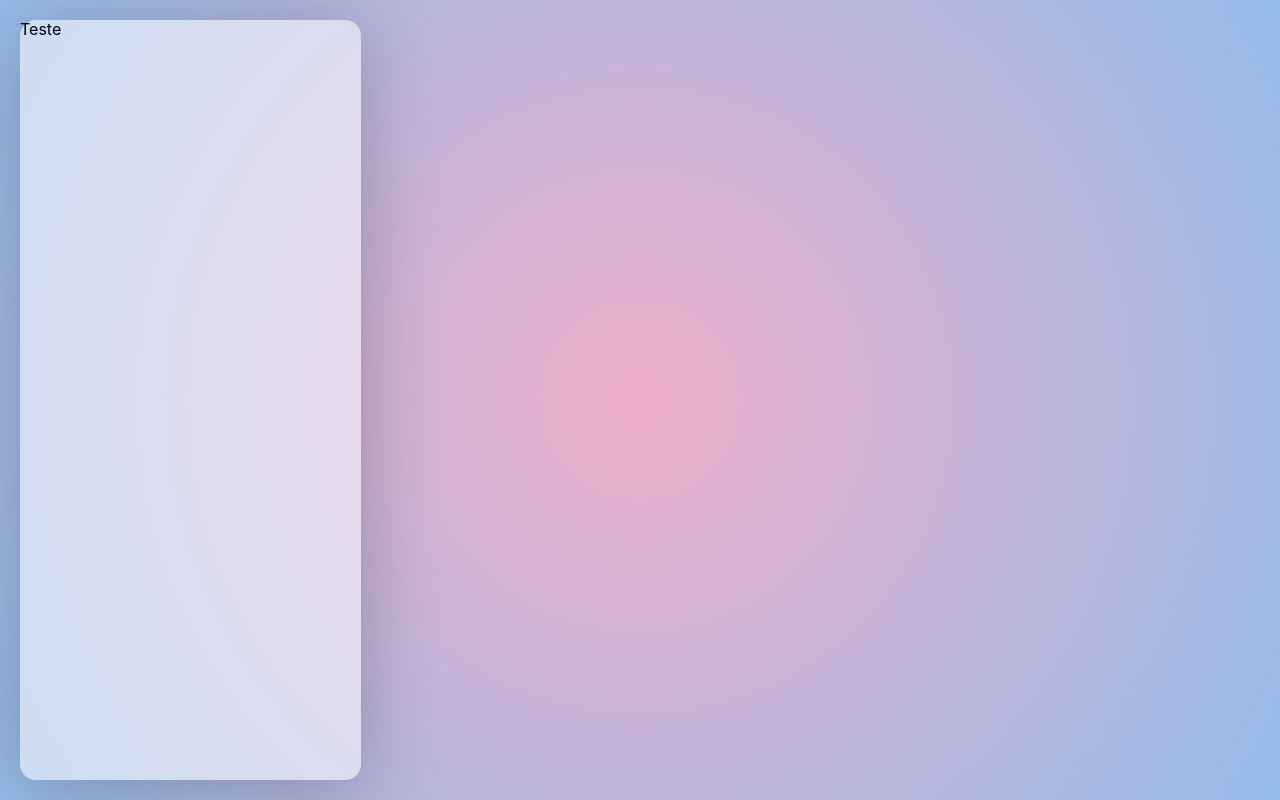
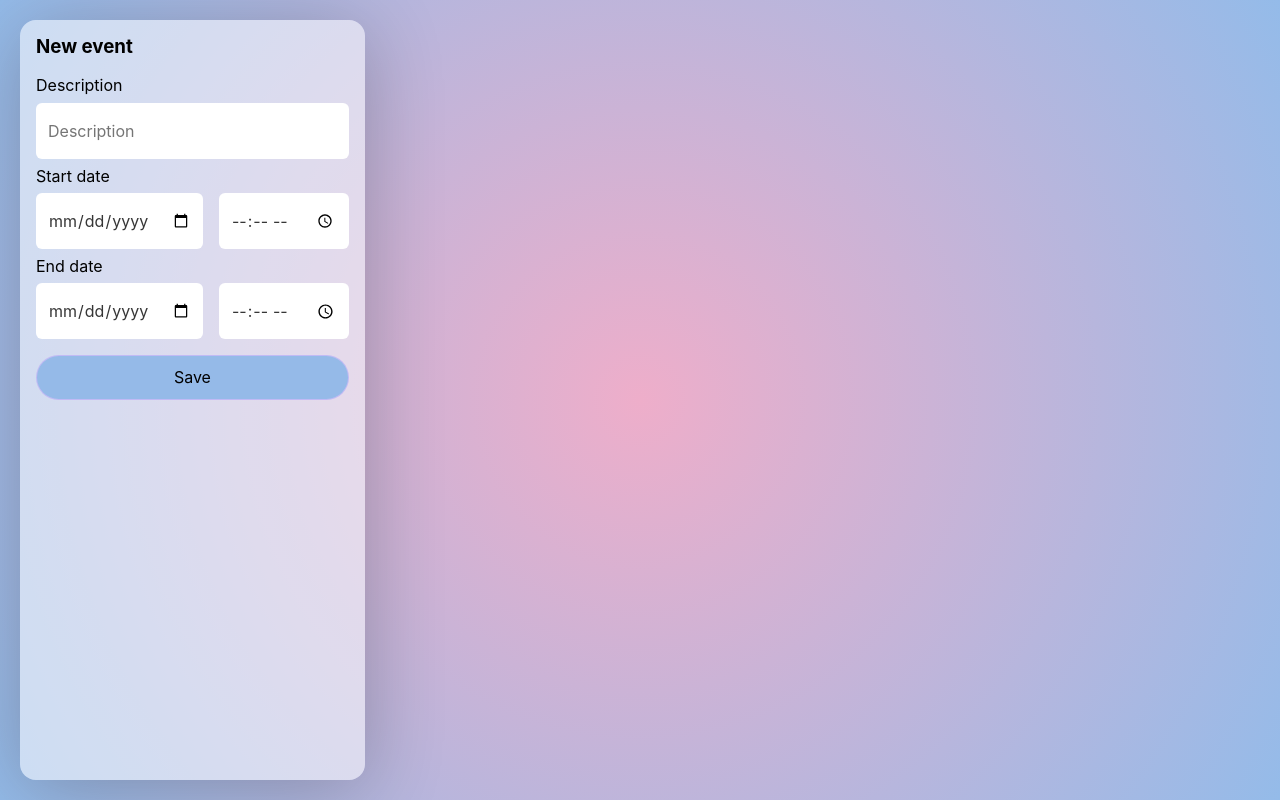
Before and after one commit to lukkas-lukkas/react-calendar, a React (Create React App) app: page / in a window 1280 px wide. Built offline with nearby package versions, Linux system fonts and the light colour scheme.

Commit message:
create form to add new event

```diff
--- a/src/App.tsx
+++ b/src/App.tsx
@@ -1,11 +1,12 @@
 import style from './App.module.scss';
 import Card from './components/Card';
+import Form from './components/Form';
 
 export default function App() {
     return (
         <div className={style.app}>
             <Card>
-                Teste
+                <Form />
             </Card>
         </div>
     );
--- /dev/null
+++ b/src/components/Form/Form.module.scss
@@ -0,0 +1,63 @@
+.form {
+    display: flex;
+    align-items: stretch;
+    justify-content: center;
+    flex-direction: column;
+    padding: 1rem;
+    width: 100%;
+    box-sizing: border-box;
+
+    .inputContainer {
+        display: grid;
+        grid-template-columns: 1fr 1fr;
+        grid-template-rows: 1fr;
+        gap: 1rem;
+        grid-template-areas:
+            ". .";
+    }
+
+    .input {
+        margin: 8px 0;
+        box-shadow: inset 0 0.0625em 0.125em rgb(10 10 10 / 5%);
+        background-color: #fff;
+        border-color: #dbdbdb;
+        border-radius: 0.375em;
+        color: #363636;
+        -moz-appearance: none;
+        -webkit-appearance: none;
+        align-items: center;
+        border: 1px solid transparent;
+        border-radius: 0.375em;
+        box-shadow: none;
+        display: inline-flex;
+        font-size: 1rem;
+        height: 2.5em;
+        justify-content: flex-start;
+        line-height: 1.5;
+        padding-bottom: calc(0.5em - 1px);
+        padding-left: calc(0.75em - 1px);
+        padding-right: calc(0.75em - 1px);
+        padding-top: calc(0.5em - 1px);
+        position: relative;
+        vertical-align: top;
+    }
+
+    .title {
+        margin-top: 0;
+    }
+
+    .button {
+        padding: 12px 24px;
+        background: #95bae8;
+        border-radius: 2rem;
+        font-size: 1rem;
+        border: 1px solid #e4bbff8f;
+        margin: 8px 0;
+        cursor: pointer;
+    }
+
+    .button:hover {
+        background: #e4bbff8f;
+        border-color: #95bae8;
+    }
+}
--- /dev/null
+++ b/src/components/Form/index.tsx
@@ -0,0 +1,77 @@
+import React, { useState } from 'react';
+import style from './Form.module.scss';
+
+export default function Form() {
+    const [description, setDescription] = useState('');
+    const [startDate, setStartDate] = useState('');
+    const [startHour, setStartHour] = useState('');
+    const [endDate, setEndDate] = useState('');
+    const [endHour, setEndHour] = useState('');
+
+    function formSubmeter(event: React.FormEvent<HTMLFormElement>) {
+        event.preventDefault();
+        console.log(description, startDate, startHour, endDate, endHour);
+    }
+
+    return (
+        <form className={style.form} onSubmit={formSubmeter}>
+            <h3 className={style.title}> New event </h3>
+
+            <label> Description </label>
+            <input
+                type="text"
+                name="description"
+                id="description"
+                className={style.input}
+                onChange={evento => setDescription(evento.target.value)}
+                placeholder="Description" value={description}
+                autoComplete="off"
+                required
+            />
+
+            <label> Start date </label>
+            <div className={style.inputContainer}>
+                <input
+                    type="date"
+                    name="startDate"
+                    className={style.input}
+                    onChange={evento => setStartDate(evento.target.value)}
+                    value={startDate}
+                    required
+                />
+                <input
+                    type="time"
+                    name="startHour"
+                    className={style.input}
+                    onChange={evento => setStartHour(evento.target.value)}
+                    value={startHour}
+                    required
+                />
+            </div>
+
+            <label> End date </label>
+            <div className={style.inputContainer}>
+                <input
+                    type="date"
+                    name="endDate"
+                    className={style.input}
+                    onChange={evento => setEndDate(evento.target.value)}
+                    value={endDate}
+                    required
+                />
+                <input
+                    type="time"
+                    name="endHour"
+                    className={style.input}
+                    onChange={evento => setEndHour(evento.target.value)}
+                    value={endHour}
+                    required
+                />
+            </div>
+
+            <button className={style.button}>
+                Save
+            </button>
+        </form>
+    );
+}
```
